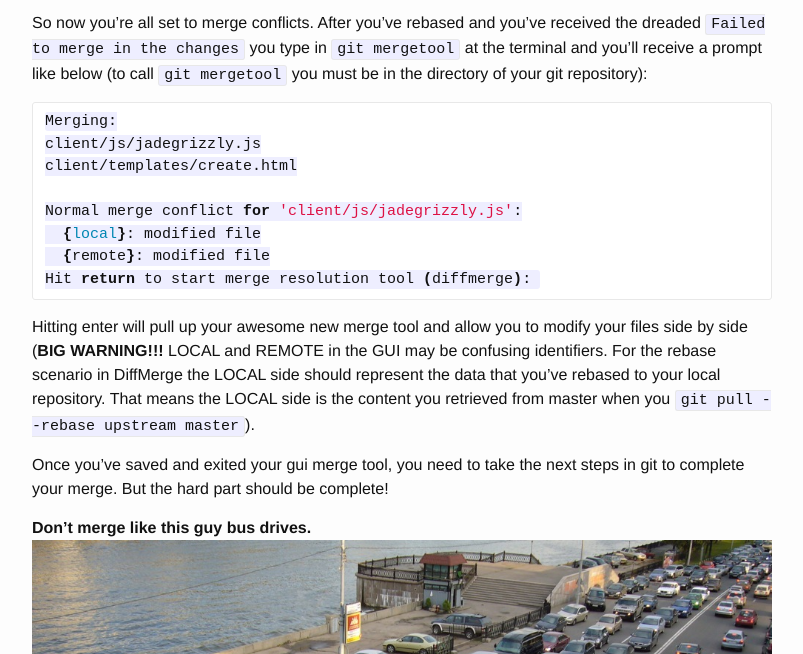
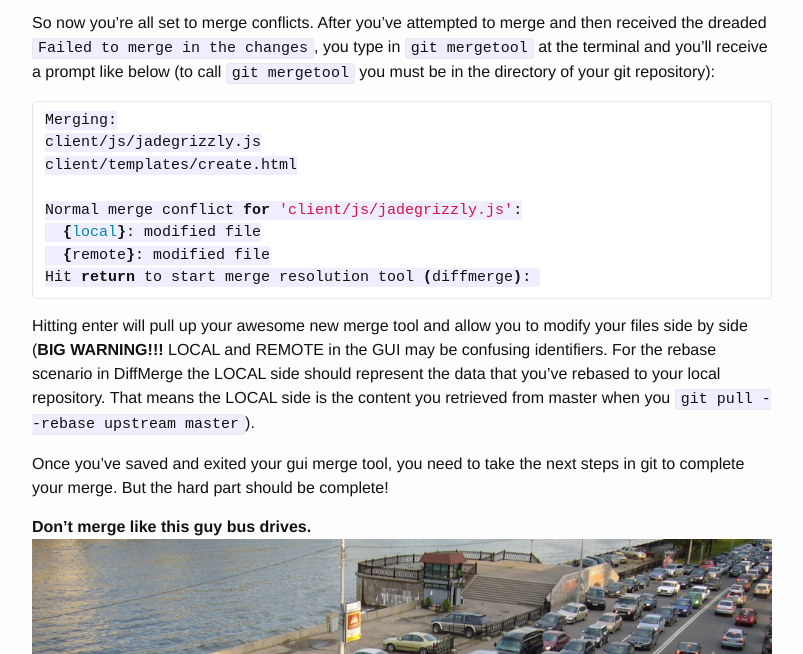
Before and after one commit to davidraleigh/davidraleigh.github.io, a Jekyll site: the page built from _posts/2014-12-18-solving-merge-conflicts-with-gui-goodness.md, in a window 1280 px wide and 900 px high, scrolled down 2806 px, cut to the strip 246-900 px from the top of the window. Shown: the whole strip, without its empty margins (238-1041 px from the left). Built offline with Jekyll 4.4.1, drawn with Linux system fonts in a browser that asks for light colours; comment, search, counter and statistics services are not loaded.

Commit message:
Update 2014-12-18-solving-merge-conflicts-with-gui-goodness.md

````diff
--- a/_posts/2014-12-18-solving-merge-conflicts-with-gui-goodness.md
+++ b/_posts/2014-12-18-solving-merge-conflicts-with-gui-goodness.md
@@ -54,9 +54,9 @@ trustExitCode = true
 Using the above *.gitconfig* files means you'll be preserving originals as backups with a *.orig* extension type. Add `*.orig` to your project *.gitignore* to avoid the annoyance of backup files sneaking into your repository.
 
 Here is an example of my own .gitconfig file (be sure to not use my email address. you'll confuse your coworkers!):
-{% gist c6be74b6339d2ce85c6c %}
+<script src="https://gist.github.com/davidraleigh/c6be74b6339d2ce85c6c.js"></script>
 
-So now you're all set to merge conflicts. After you've rebased and you've received the dreaded `Failed to merge in the changes` you type in `git mergetool` at the terminal and you'll receive a prompt like below (to call `git mergetool` you must be in the directory of your git repository):
+So now you're all set to merge conflicts. After you've attempted to merge and then received the dreaded `Failed to merge in the changes`, you type in `git mergetool` at the terminal and you'll receive a prompt like below (to call `git mergetool` you must be in the directory of your git repository):
 
 ```bash
 Merging:
````
